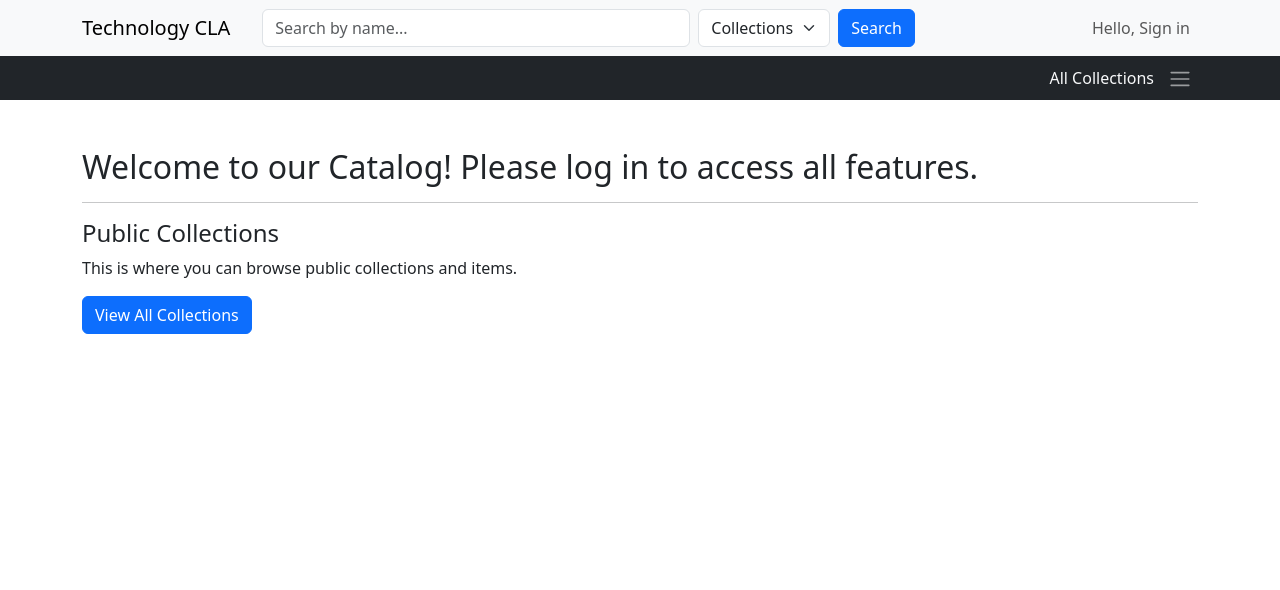
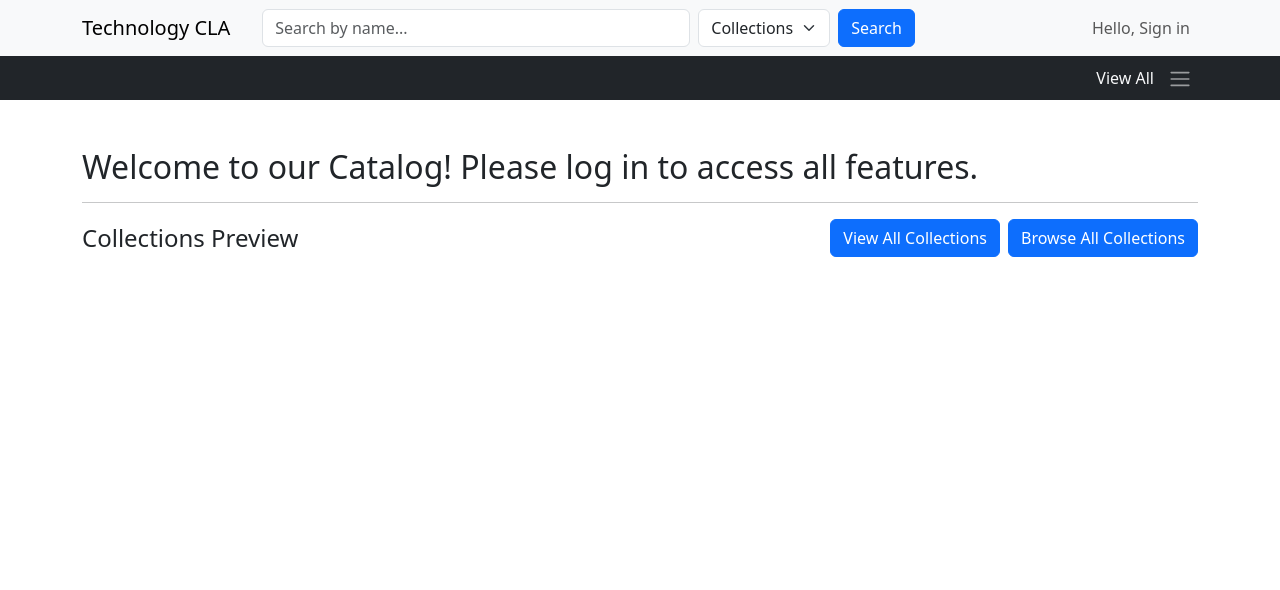
Before and after one commit to elliotSchmango/tech-lending-app, a Django app: page / in a window 1280 px wide. Shown: the top 590 px of the page. Run offline with Django 5.2, Linux system fonts and the light colour scheme; data that the repository does not hold is empty; some libraries are stand-ins or nearby versions.

Commit message:
navbar+sidebar revamp, index modifications

```diff
--- a/techCLA/context_processors.py
+++ b/techCLA/context_processors.py
@@ -1,18 +1,21 @@
 from .models import Collection
 
 def navbar_collections(request):
+    public_collections = Collection.objects.filter(visibility='public')
+
+    # first 5 public collections for the navbar
+    main_collections = public_collections[:5]
+    other_collections = public_collections[5:]
+
+    # priv collections if logged in
     if request.user.is_authenticated:
-        if request.user.role == 'Librarian':
-            collections = Collection.objects.all()
-        else:
-            collections = Collection.objects.filter(visibility='public')
+        private_collections = Collection.objects.filter(visibility='private')
     else:
-        collections = Collection.objects.filter(visibility='public')
-
-    main_collections = collections[:5]
-    other_collections = collections[5:]
+        private_collections = None
 
     return {
         'collections': main_collections,
         'other_collections': other_collections,
+        'public_collections': public_collections,
+        'private_collections': private_collections,
     }
--- a/techCLA/templates/techCLA/base.html
+++ b/techCLA/templates/techCLA/base.html
@@ -110,7 +110,7 @@
 
       <div class="collapse navbar-collapse justify-content-end col">
         <div class="d-flex align-items-center gap-2">
-          <p class="text-light m-0">All Collections</p>
+          <p class="text-light m-0">View All</p>
           <button class="border-0 bg-transparent" type="button" data-bs-toggle="offcanvas" data-bs-target="#sidenav">
             <span class="navbar-toggler-icon"></span>
           </button>
@@ -123,29 +123,67 @@
   {% block sideNav %}
   <div class="offcanvas offcanvas-end" id="sidenav" aria-labelledby="sidenavLabel">
     <div class="offcanvas-header">
-      <h5 class="offcanvas-title" id="sidenavLabel">All Collections</h5>
       <button type="button" class="btn-close text-reset" data-bs-dismiss="offcanvas"></button>
     </div>
+
     <div class="offcanvas-body">
 
-      {% if user.is_authenticated %}
-        <div class="mb-2">
-          <a class="btn btn-secondary w-100 text-start" href="{% url 'private_collections' %}">
-            Your Private Collections
+      <div class="mb-4 text-center">
+        <div class="d-flex gap-2">
+          <a href="{% url 'catalog' %}" class="btn btn-primary">
+            View All Collections
+          </a>
+          <a href="{% url 'search_results' %}?q=&search_by=collections" class="btn btn-primary">
+            Browse All Collections
           </a>
         </div>
-      {% endif %}
+      </div>
 
-      {% for collection in other_collections %}
+      <!-- Public Collections Section -->
+      <h5>Public Collections</h5>
+      <div class="mb-4">
+        {% if public_collections %}
+          {% for collection in public_collections %}
             <div class="mb-2">
               <a class="btn btn-outline-secondary w-100 text-start" href="{% url 'collection_detail' collection.id %}">
                 {{ collection.name }}
               </a>
             </div>
           {% endfor %}
+        {% else %}
+          <p class="text-muted text-center">No public collections available.</p>
+        {% endif %}
+      </div>
+
+      <!-- Horizontal Divider -->
+      <hr class="my-4">
+
+      <!-- Private Collections Section -->
+      <h5>Private Collections</h5>
+      <div>
+        {% if user.is_authenticated %}
+          {% if private_collections %}
+            {% for collection in private_collections %}
+              <div class="mb-2">
+                <a class="btn btn-outline-secondary w-100 text-start" href="{% url 'collection_detail' collection.id %}">
+                  {{ collection.name }}
+                </a>
+              </div>
+            {% endfor %}
+          {% else %}
+            <p class="text-muted text-center">No private collections available.</p>
+          {% endif %}
+        {% else %}
+          <div class="alert alert-warning text-center">
+            Log in to see private collections.
+          </div>
+        {% endif %}
+      </div>
+
     </div>
   </div>
   {% endblock %}
+
 
 
   <!-- Page content -->
--- a/techCLA/templates/techCLA/catalog.html
+++ b/techCLA/templates/techCLA/catalog.html
@@ -2,8 +2,8 @@
 
 {% block content %}
 
-<h2 class="mt-4">All Collections</h2>
-<p class="text-muted mb-4">Browse all available collections in the library system.</p>
+<h2 class="mt-4">View all Collections</h2>
+<p class="text-muted mb-4">View all available collections in the library system.</p>
 
 {% if all_collections %}
   <div class="row">
--- a/techCLA/templates/techCLA/index.html
+++ b/techCLA/templates/techCLA/index.html
@@ -14,15 +14,21 @@
   <hr>
   <div class="row">
     <div class="col-md-12">
-      <h4>Public Collections</h4>
-      <p>This is where you can browse public collections and items.</p>
 
-      <div class="pb-3">
-        <a href="{% url 'catalog' %}" class="rounded-2 btn btn-primary">View All Collections</a>
+      <div class="d-flex justify-content-between align-items-center mb-3">
+        <h4 class="mb-0">Collections Preview</h4>
+        <div class="d-flex gap-2">
+          <a href="{% url 'catalog' %}" class="btn btn-primary">
+            View All Collections
+          </a>
+          <a href="{% url 'search_results' %}?q=&search_by=collections" class="btn btn-primary">
+            Browse All Collections
+          </a>
+        </div>
       </div>
 
       <div class="row row-cols-1 row-cols-md-3 g-4">
-        {% for collection in collections|slice:":6" %}
+        {% for collection in public_collections|slice:":6" %}
           <div class="col">
             <div class="card">
               <div class="card-header mt-1">
```
Lines whose indentation alone changed are shown as unchanged.
